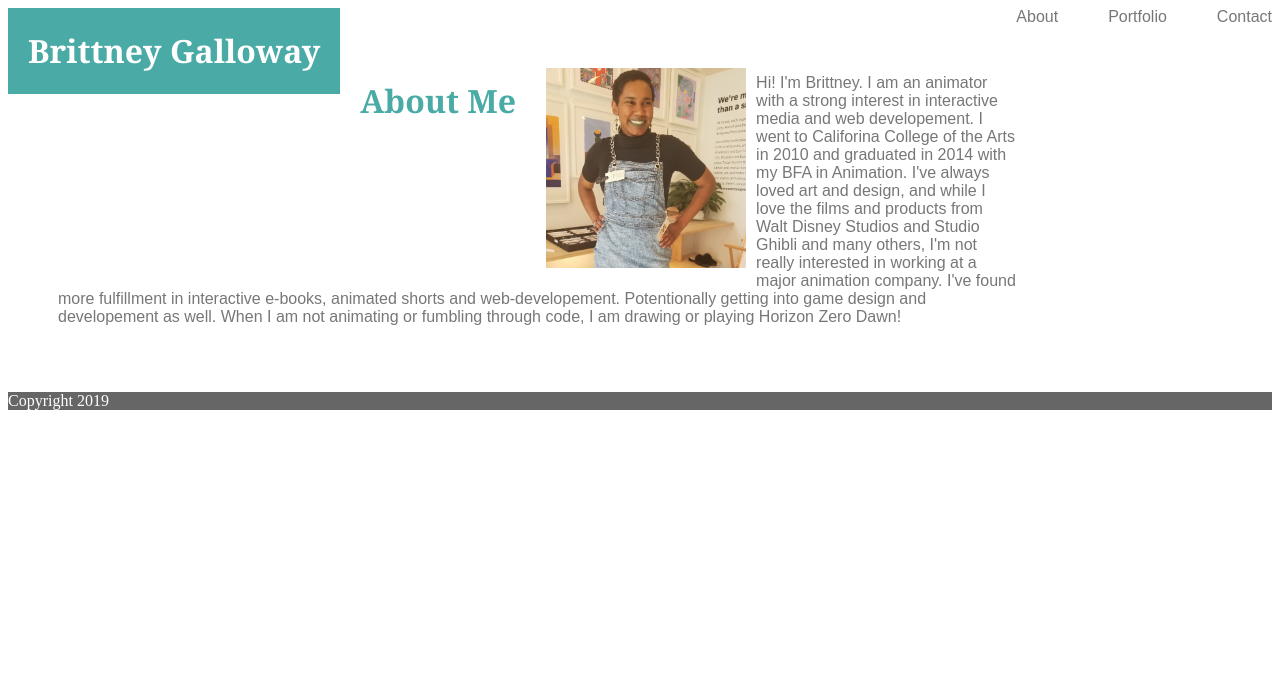
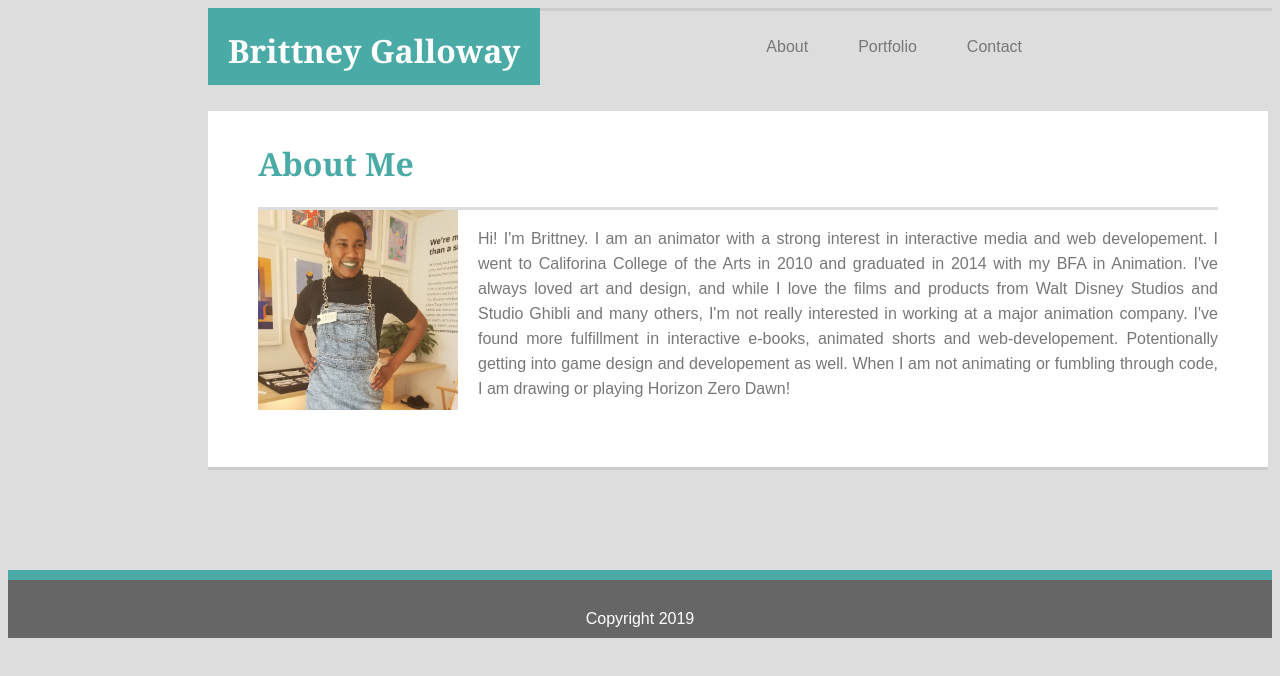
Before and after one commit to brittgalloway/Basic-Portfolio, a plain HTML site: page index.html in a window 1280 px wide. Drawn offline with Linux system fonts and the light colour scheme.

Commit message:
heading&border edits

```diff
--- a/assets/css/style.css
+++ b/assets/css/style.css
@@ -5,55 +5,81 @@
     float:left;
     padding-left: 20px;
     padding-right: 20px;
+    height: 77px;
 }
 .navigate{
     font-family: 'Arial', 'Helvetica Neue', Helvetica, sans-serif;
     color:#777777;
     size: 18pt;
-    margin-left: 50px;
+    margin-right: 250px;
     float:right;
+}
+.head{
+    background: #fff;
+    border-bottom: solid;
+    border-color: #cccccc;
+    margin-left:200px;
+    margin-bottom: 100px;
+
 }
 .About{
     float: left;
     margin-left: 50px;
+    padding-top: 30px;
 }
 .Portfolio{
     float: left;
     margin-left: 50px;
+    padding-top: 30px;
 }
 .contact{
     float: left;
     margin-left: 50px;
+    padding-top: 30px;
 }
 h1{
     font-family: 'Georgia', Times, Times New Roman, serif;
-
+}
+body{
+    background: #dddddd;
 }
 .subject{
     background: #fff;
     color: #4aaaa5;
-    float:left;
-    padding-left: 20px;
-    padding-right: 20px;
+    border-bottom: solid;
+    border-bottom-color: #dddddd;
+
 }
 main{
     font-family: 'Arial', 'Helvetica Neue', Helvetica, sans-serif;
     color: #777777;
     width: 960px;
     background: #ffffff;
-    padding:50px;
-    border: #dddddd;
+    padding:10px 50px 50px 50px;
+    border-bottom: solid;
+    border-color: #cccccc;
+    margin: 50px 200px 100px 200px;
 }
-
-
+p{
+    text-align: justify;
+    line-height: 25px;
+}
 img{
     width: 200px;
     height: 200px;
     float: left;
-    padding:10px;
-
+    padding:0px 20px 10px 0px;
 }
 footer{
+    font-family: 'Arial', 'Helvetica Neue', Helvetica, sans-serif;
+    text-align: center;
+    padding-top: 30px;
+    padding-bottom: 10px;
     background: #666666;
     color: #fff;
+    border-top: solid 10px;
+    border-top-color: #4aaaa5;
+    margin-top: 50px;
 }
+
+// for Portfolio
```
